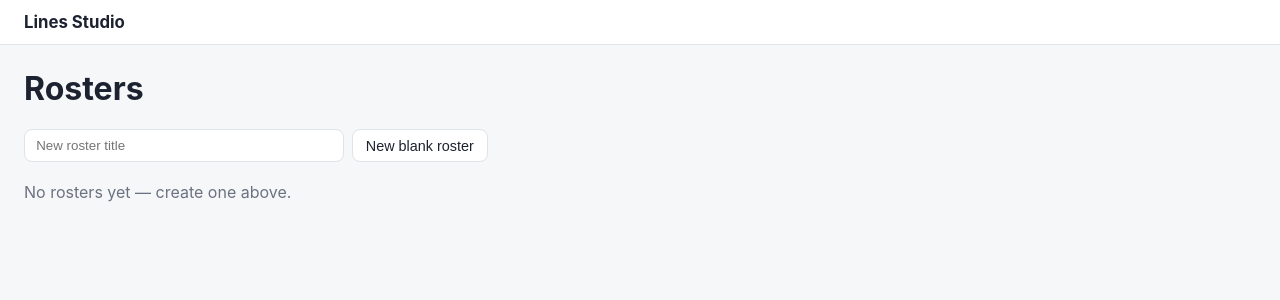
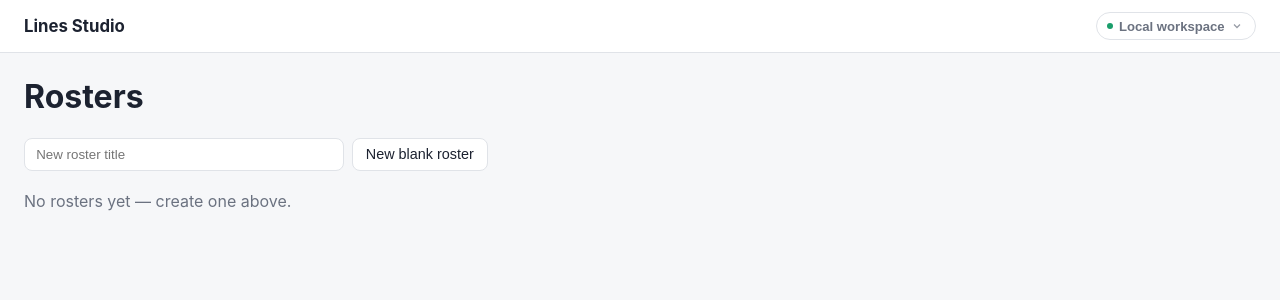
Before and after one commit to jakehadar/hockey-lines-solver, a Flask app: template studio/templates/rosters_list.html in a window 1280 px wide. Shown: the top 300 px of the page. Run offline with Flask 3, Linux system fonts and the light colour scheme; the template is opened without the code that fills it, so the values that code supplies are empty.

Commit message:
Add anonymous per-browser workspaces, scoped by URL token
Rosters were global before this - anyone hitting /rosters saw
everyone's data. Each browser now gets its own workspace on first
visit (token minted into a long-lived cookie and the URL path), and
every roster route/query is scoped to workspace_id so one workspace
can't read or touch another's rosters.

Adds the topbar workspace badge/dropdown ("Copy workspace link") and
a dismissible first-visit toast so users understand the workspace is
private-but-persistent and know how to carry it to another device.

Co-Authored-By: Claude Sonnet 5 <noreply@anthropic.com>
Claude-Session: https://claude.ai/code/session_016g3R2d4CHD3iGxFEhiiaCC

```diff
--- a/studio/app.py
+++ b/studio/app.py
@@ -8,10 +8,11 @@ Run locally:
 
 from __future__ import annotations
 
+import secrets
 import sqlite3
 from typing import Any
 
-from flask import Flask, abort, jsonify, redirect, render_template, request, url_for
+from flask import Flask, abort, g, jsonify, redirect, render_template, request, url_for
 from pydantic import ValidationError
 
 import solver
@@ -19,8 +20,32 @@ from schemas import PlayerIn, SolveRequest
 from studio import db
 
 POSITIONS = ["LW", "C", "RW", "LD", "RD"]
+WORKSPACE_COOKIE = "workspace_token"
+WORKSPACE_COOKIE_MAX_AGE = 60 * 60 * 24 * 400  # ~400 days, the browser-enforced ceiling
 
 app = Flask(__name__)
+
+
+@app.url_value_preprocessor
+def _pull_workspace_token(endpoint: str | None, values: dict[str, Any] | None) -> None:
+    if values is not None:
+        g.workspace_token = values.pop("token", None)
+
+
+@app.url_defaults
+def _inject_workspace_token(endpoint: str, values: dict[str, Any]) -> None:
+    if "token" in values or not getattr(g, "workspace_token", None):
+        return
+    if app.url_map.is_endpoint_expecting(endpoint, "token"):
+        values["token"] = g.workspace_token
+
+
+def _require_workspace() -> sqlite3.Row:
+    token = getattr(g, "workspace_token", None)
+    workspace = db.get_workspace_by_token(token) if token else None
+    if workspace is None:
+        abort(404, description="Workspace not found. Check the link, or start a new workspace from the home page.")
+    return workspace
 
 
 def _row_to_player_in_dict(row: sqlite3.Row) -> dict[str, Any]:
@@ -63,35 +88,49 @@ def _parse_players(payload: Any) -> list[PlayerIn]:
 
 @app.get("/")
 def index():
+    token = request.cookies.get(WORKSPACE_COOKIE)
+    workspace = db.get_workspace_by_token(token) if token else None
+    if workspace is not None:
+        return redirect(url_for("rosters_list", token=token))
+
+    token = secrets.token_urlsafe(16)
+    db.create_workspace(token)
+    resp = redirect(url_for("rosters_list", token=token, new="1"))
+    resp.set_cookie(WORKSPACE_COOKIE, token, max_age=WORKSPACE_COOKIE_MAX_AGE, httponly=True, samesite="Lax")
+    return resp
+
+
+@app.get("/w/<token>/rosters")
+def rosters_list():
+    workspace = _require_workspace()
+    rosters = db.list_rosters(workspace["id"])
+    is_new_workspace = request.args.get("new") == "1"
+    return render_template("rosters_list.html", rosters=rosters, is_new_workspace=is_new_workspace)
+
+
+@app.post("/w/<token>/rosters/new")
+def rosters_new():
+    workspace = _require_workspace()
+    title = (request.form.get("title") or "").strip()
+    if not title:
+        abort(400, description="title is required.")
+    roster_id = db.create_roster(workspace["id"], title)
+    return redirect(url_for("studio_view", roster_id=roster_id))
+
+
+@app.post("/w/<token>/rosters/<int:roster_id>/delete")
+def rosters_delete(roster_id: int):
+    workspace = _require_workspace()
+    if db.get_roster(roster_id, workspace["id"]) is None:
+        abort(404)
+    db.delete_roster(roster_id, workspace["id"])
     return redirect(url_for("rosters_list"))
 
 
-@app.get("/rosters")
-def rosters_list():
-    rosters = db.list_rosters()
-    return render_template("rosters_list.html", rosters=rosters)
-
-
-@app.post("/rosters/new")
-def rosters_new():
-    title = (request.form.get("title") or "").strip()
-    if not title:
-        abort(400, description="title is required.")
-    roster_id = db.create_roster(title)
-    return redirect(url_for("studio_view", roster_id=roster_id))
-
-
-@app.post("/rosters/<int:roster_id>/delete")
-def rosters_delete(roster_id: int):
-    if db.get_roster(roster_id) is None:
-        abort(404)
-    db.delete_roster(roster_id)
-    return redirect(url_for("rosters_list"))
-
-
-@app.get("/studio/<int:roster_id>")
+@app.get("/w/<token>/studio/<int:roster_id>")
 def studio_view(roster_id: int):
-    roster = db.get_roster(roster_id)
+    workspace = _require_workspace()
+    roster = db.get_roster(roster_id, workspace["id"])
     if roster is None:
         abort(404)
     players = [_row_to_player_in_dict(r) for r in db.list_players(roster_id)]
@@ -103,9 +142,10 @@ def studio_view(roster_id: int):
     )
 
 
-@app.post("/studio/<int:roster_id>/solve")
+@app.post("/w/<token>/studio/<int:roster_id>/solve")
 def studio_solve(roster_id: int):
-    if db.get_roster(roster_id) is None:
+    workspace = _require_workspace()
+    if db.get_roster(roster_id, workspace["id"]) is None:
         abort(404)
     body = request.get_json(silent=True) or {}
     try:
@@ -119,9 +159,10 @@ def studio_solve(roster_id: int):
     return jsonify(result.model_dump())
 
 
-@app.post("/studio/<int:roster_id>/save")
+@app.post("/w/<token>/studio/<int:roster_id>/save")
 def studio_save(roster_id: int):
-    if db.get_roster(roster_id) is None:
+    workspace = _require_workspace()
+    if db.get_roster(roster_id, workspace["id"]) is None:
         abort(404)
     body = request.get_json(silent=True) or {}
     players = _parse_players(body.get("players"))
@@ -129,16 +170,17 @@ def studio_save(roster_id: int):
     return jsonify({"roster_id": roster_id})
 
 
-@app.post("/studio/<int:roster_id>/save-as")
+@app.post("/w/<token>/studio/<int:roster_id>/save-as")
 def studio_save_as(roster_id: int):
-    if db.get_roster(roster_id) is None:
+    workspace = _require_workspace()
+    if db.get_roster(roster_id, workspace["id"]) is None:
         abort(404)
     body = request.get_json(silent=True) or {}
     title = (body.get("title") or "").strip()
     if not title:
         abort(400, description="title is required.")
     players = _parse_players(body.get("players"))
-    new_roster_id = db.save_as_new_roster(title, _players_to_records(players))
+    new_roster_id = db.save_as_new_roster(workspace["id"], title, _players_to_records(players))
     return jsonify({"roster_id": new_roster_id})
 
 
--- a/studio/static/style.css
+++ b/studio/static/style.css
@@ -26,8 +26,111 @@ body {
   padding: 0.75rem 1.5rem;
   border-bottom: 1px solid var(--border);
   background: var(--panel);
+  display: flex;
+  align-items: center;
+  justify-content: space-between;
 }
 .brand { font-weight: 700; color: var(--text); text-decoration: none; font-size: 1.05rem; }
+
+/* Workspace badge, dropdown, and first-visit toast */
+.workspace-nav { position: relative; }
+
+.workspace-trigger {
+  display: inline-flex;
+  align-items: center;
+  gap: 0.4rem;
+  padding: 0.35rem 0.75rem 0.35rem 0.6rem;
+  border: 1px solid var(--border);
+  border-radius: 999px;
+  background: var(--panel);
+  color: var(--muted);
+  font-size: 0.82rem;
+  font-weight: 600;
+}
+.workspace-trigger:hover,
+.workspace-trigger[aria-expanded="true"] {
+  border-color: var(--accent);
+  color: var(--accent);
+  background: var(--accent-weak);
+}
+.workspace-trigger .dot { width: 6px; height: 6px; border-radius: 50%; background: var(--ok); flex-shrink: 0; }
+.workspace-trigger svg { flex-shrink: 0; }
+.workspace-trigger .chevron { transition: transform 0.15s ease; opacity: 0.7; }
+.workspace-trigger[aria-expanded="true"] .chevron { transform: rotate(180deg); }
+
+.workspace-menu {
+  position: absolute;
+  top: calc(100% + 0.6rem);
+  right: 0;
+  width: 320px;
+  background: var(--panel);
+  border: 1px solid var(--border);
+  border-radius: 12px;
+  box-shadow: 0 12px 28px -8px rgba(28, 34, 48, 0.22), 0 2px 6px rgba(28, 34, 48, 0.08);
+  padding: 1rem;
+  z-index: 20;
+  display: none;
+}
+.workspace-menu.open { display: block; }
+
+.ws-status { display: flex; align-items: flex-start; gap: 0.55rem; }
+.ws-status svg { flex-shrink: 0; margin-top: 0.15rem; color: var(--ok); }
+.ws-status-title { font-weight: 700; font-size: 0.9rem; margin: 0 0 0.2rem; }
+.ws-status-body { margin: 0; font-size: 0.8rem; color: var(--muted); line-height: 1.45; }
+
+.ws-divider { border: none; border-top: 1px solid var(--border); margin: 0.85rem 0; }
+
+.ws-copy-btn {
+  width: 100%;
+  display: flex;
+  align-items: center;
+  justify-content: center;
+  gap: 0.45rem;
+  padding: 0.55rem 0.8rem;
+  border-radius: var(--radius);
+  border: 1px solid var(--accent);
+  background: var(--accent);
+  color: #fff;
+  font-size: 0.88rem;
+  font-weight: 600;
+}
+.ws-copy-btn:hover { opacity: 0.92; }
+.ws-copy-btn.copied { background: var(--ok); border-color: var(--ok); }
+.ws-copy-caption { margin: 0.5rem 0 0; font-size: 0.75rem; color: var(--muted); line-height: 1.4; text-align: center; }
+
+.ws-toast {
+  position: fixed;
+  right: 1.5rem;
+  bottom: 1.25rem;
+  width: 340px;
+  max-width: calc(100vw - 2rem);
+  background: var(--panel);
+  border: 1px solid var(--border);
+  border-radius: 12px;
+  box-shadow: 0 12px 28px -8px rgba(28, 34, 48, 0.22), 0 2px 6px rgba(28, 34, 48, 0.08);
+  padding: 0.9rem 1rem;
+  display: flex;
+  gap: 0.65rem;
+  z-index: 15;
+}
+.ws-toast[hidden] { display: none; }
+.ws-toast svg { flex-shrink: 0; color: var(--accent); margin-top: 0.1rem; }
+.ws-toast-body { flex: 1; }
+.ws-toast-title { margin: 0 0 0.2rem; font-size: 0.85rem; font-weight: 700; }
+.ws-toast-text { margin: 0; font-size: 0.8rem; color: var(--muted); line-height: 1.45; }
+.ws-toast-close {
+  border: none; background: transparent; color: var(--muted);
+  cursor: pointer; font-size: 1rem; line-height: 1; padding: 0.1rem;
+  align-self: flex-start;
+}
+.ws-toast-close:hover { color: var(--text); }
+
+@media (prefers-reduced-motion: no-preference) {
+  .workspace-menu.open { animation: ws-pop 0.12s ease-out; }
+  .ws-toast:not([hidden]) { animation: ws-rise 0.22s ease-out; }
+}
+@keyframes ws-pop { from { opacity: 0; transform: translateY(-4px); } to { opacity: 1; transform: translateY(0); } }
+@keyframes ws-rise { from { opacity: 0; transform: translateY(8px); } to { opacity: 1; transform: translateY(0); } }
 
 main { padding: 1.5rem; max-width: 1400px; margin: 0 auto; }
 
--- /dev/null
+++ b/studio/static/workspace.js
@@ -0,0 +1,54 @@
+(function () {
+  "use strict";
+
+  const trigger = document.getElementById("ws-trigger");
+  const menu = document.getElementById("ws-menu");
+  const toast = document.getElementById("ws-toast");
+  const toastClose = document.getElementById("ws-toast-close");
+  const copyBtn = document.getElementById("ws-copy-btn");
+  const copyLabel = document.getElementById("ws-copy-label");
+
+  function openMenu() {
+    menu.classList.add("open");
+    trigger.setAttribute("aria-expanded", "true");
+  }
+
+  function closeMenu() {
+    menu.classList.remove("open");
+    trigger.setAttribute("aria-expanded", "false");
+  }
+
+  trigger.addEventListener("click", (e) => {
+    e.stopPropagation();
+    if (menu.classList.contains("open")) closeMenu();
+    else openMenu();
+  });
+
+  document.addEventListener("click", (e) => {
+    if (!menu.contains(e.target) && e.target !== trigger) closeMenu();
+  });
+
+  document.addEventListener("keydown", (e) => {
+    if (e.key === "Escape") closeMenu();
+  });
+
+  copyBtn.addEventListener("click", async () => {
+    try {
+      await navigator.clipboard.writeText(window.location.origin + "/w/" + window.WORKSPACE_TOKEN + "/rosters");
+    } catch (err) {
+      // Clipboard permission denied or unavailable — the link is still visible in the address bar.
+    }
+    copyBtn.classList.add("copied");
+    copyLabel.textContent = "Link copied";
+    setTimeout(() => {
+      copyBtn.classList.remove("copied");
+      copyLabel.textContent = "Copy workspace link";
+    }, 1600);
+  });
+
+  if (toastClose) {
+    toastClose.addEventListener("click", () => {
+      toast.setAttribute("hidden", "");
+    });
+  }
+})();
--- a/studio/templates/base.html
+++ b/studio/templates/base.html
@@ -5,13 +5,52 @@
   <meta name="viewport" content="width=device-width, initial-scale=1">
   <title>{% block title %}Studio{% endblock %}</title>
   <link rel="stylesheet" href="{{ url_for('static', filename='style.css') }}">
+  <script>
+    window.WORKSPACE_TOKEN = {{ g.workspace_token | tojson }};
+  </script>
 </head>
 <body>
   <header class="topbar">
     <a class="brand" href="{{ url_for('rosters_list') }}">Lines Studio</a>
+
+    <nav class="workspace-nav">
+      <button type="button" class="workspace-trigger" id="ws-trigger" aria-expanded="false" aria-controls="ws-menu">
+        <span class="dot"></span>
+        Local workspace
+        <svg class="chevron" width="12" height="12" viewBox="0 0 24 24" fill="none" stroke="currentColor" stroke-width="2.5"><path d="M6 9l6 6 6-6"/></svg>
+      </button>
+
+      <div class="workspace-menu" id="ws-menu" role="menu">
+        <div class="ws-status">
+          <svg width="18" height="18" viewBox="0 0 24 24" fill="none" stroke="currentColor" stroke-width="2"><rect x="4" y="11" width="16" height="9" rx="2"/><path d="M8 11V7a4 4 0 0 1 8 0v4"/></svg>
+          <div>
+            <p class="ws-status-title">Private to this browser</p>
+            <p class="ws-status-body">Not tied to an account &mdash; your rosters are saved automatically and will be here next time you visit.</p>
+          </div>
+        </div>
+        <hr class="ws-divider">
+        <button type="button" class="ws-copy-btn" id="ws-copy-btn">
+          <svg width="15" height="15" viewBox="0 0 24 24" fill="none" stroke="currentColor" stroke-width="2.2"><path d="M10 13a5 5 0 0 0 7.07 0l2.83-2.83a5 5 0 0 0-7.07-7.07L11.5 4.5"/><path d="M14 11a5 5 0 0 0-7.07 0L4.1 13.83a5 5 0 0 0 7.07 7.07L12.5 19.5"/></svg>
+          <span id="ws-copy-label">Copy workspace link</span>
+        </button>
+        <p class="ws-copy-caption">Anyone with this link can view and edit these rosters.</p>
+      </div>
+    </nav>
   </header>
+
+  <div class="ws-toast" id="ws-toast" {% if not is_new_workspace %}hidden{% endif %}>
+    <svg width="18" height="18" viewBox="0 0 24 24" fill="none" stroke="currentColor" stroke-width="2"><rect x="4" y="11" width="16" height="9" rx="2"/><path d="M8 11V7a4 4 0 0 1 8 0v4"/></svg>
+    <div class="ws-toast-body">
+      <p class="ws-toast-title">Your rosters are saved to this browser</p>
+      <p class="ws-toast-text">Open <strong>Workspace</strong>, top right, to get a link so you can come back from another device.</p>
+    </div>
+    <button type="button" class="ws-toast-close" id="ws-toast-close" aria-label="Dismiss">&times;</button>
+  </div>
+
   <main>
     {% block content %}{% endblock %}
   </main>
+
+  <script src="{{ url_for('static', filename='workspace.js') }}"></script>
 </body>
 </html>
```
Also changed, not shown: studio/db.py (+29 -10 lines), studio/schema.sql (+9 -0 lines), studio/static/studio.js (+5 -4 lines), tests/test_studio.py (+46 -17 lines).
